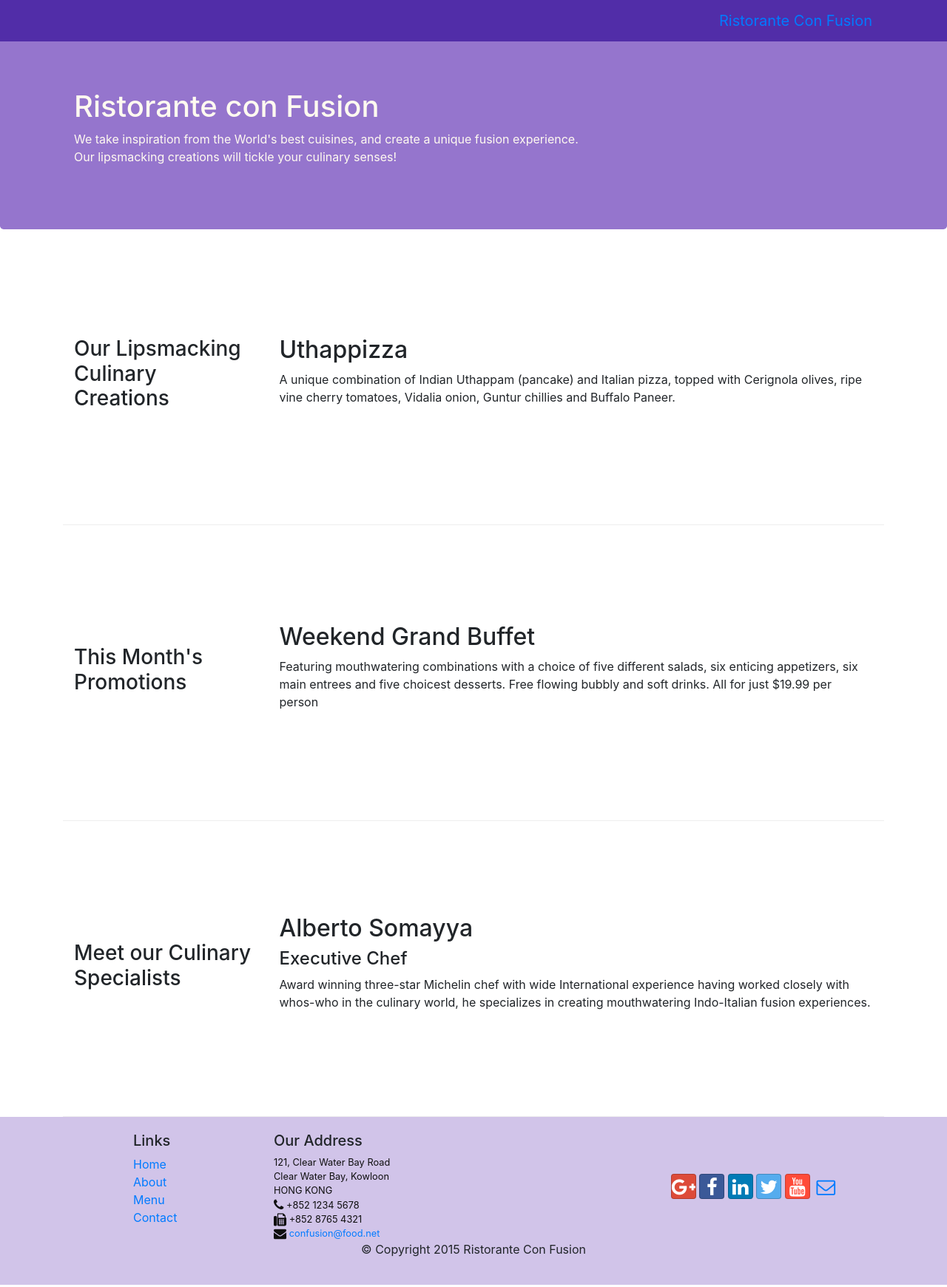
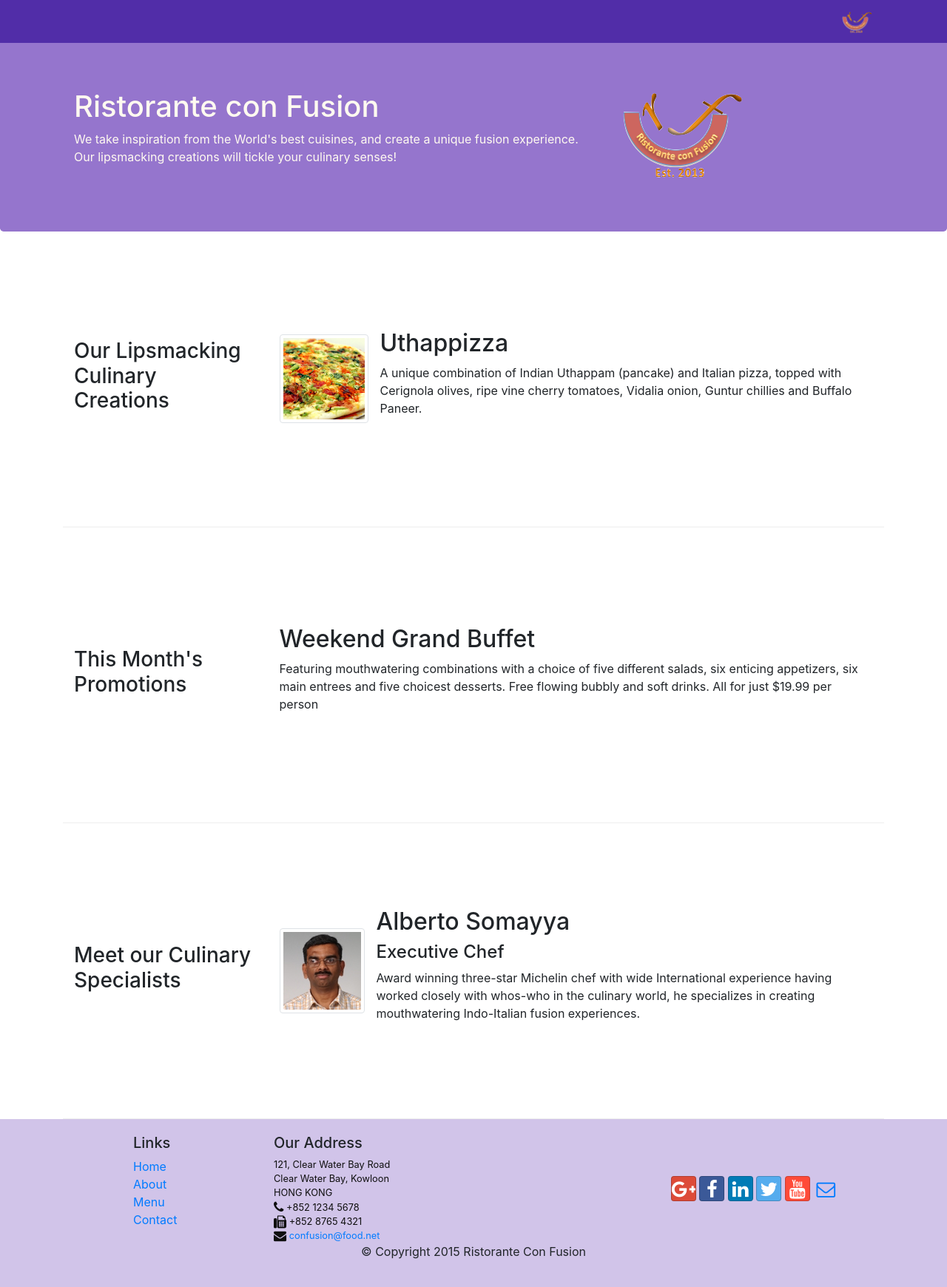
Before and after one commit to emmanuelvr/bootstrap4-buildable, a website: page index.html in a window 1280 px wide. Shown: the whole page at 74% size. Drawn offline with nearby package versions, Linux system fonts and the light colour scheme.

Commit message:
Images and media

```diff
--- a/index.html
+++ b/index.html
@@ -20,7 +20,7 @@
             <button class="navbar-toggler" type="button" data-toggle="collapse" data-target="#navbar">
                 <span class="navbar-toggler-icon"></span>
             </button>
-            <a href="#" class="navbar-brand">Ristorante Con Fusion</a>
+            <a href="#" class="navbar-brand"><img src="img/logo.png" height="30px" width="41"></a>
             <div class="collapse navbar-collapse" id="navbar">
                 <ul class="navbar-nav">
                     <li class="nav-item active"><a class="nav-link" href="#"><i class="fa fa-home fa-lg"></i> Home</a></li>
@@ -39,7 +39,8 @@
                     <h1>Ristorante con Fusion</h1>
                     <p>We take inspiration from the World's best cuisines, and create a unique fusion experience. Our lipsmacking creations will tickle your culinary senses!</p>
                 </div>
-                <div class="col col-sm">
+                <div class="col col-sm align-self-center">
+                    <img src="img/logo.png" class="img-fluid">
                 </div>
             </div>
         </div>
@@ -51,8 +52,13 @@
                 <h3>Our Lipsmacking Culinary Creations</h3>
             </div>
             <div class="col-sm col-md flex-first">
-                <h2>Uthappizza</h2>
-                <p>A unique combination of Indian Uthappam (pancake) and Italian pizza, topped with Cerignola olives, ripe vine cherry tomatoes, Vidalia onion, Guntur chillies and Buffalo Paneer.</p>
+                <div class="media">
+                    <img src="img/uthappizza.png" alt="uthappizza" class="d-flex mr-3 img-thumbnail align-self-center">
+                    <div class="media-body">
+                        <h2 class="mt-0">Uthappizza</h2>
+                        <p class="hidden-xs-down">A unique combination of Indian Uthappam (pancake) and Italian pizza, topped with Cerignola olives, ripe vine cherry tomatoes, Vidalia onion, Guntur chillies and Buffalo Paneer.</p>
+                    </div>
+                </div>
             </div>
         </div>
 
@@ -63,7 +69,7 @@
             </div>
             <div class="col-sm col-md">
                 <h2>Weekend Grand Buffet</h2>
-                <p>Featuring mouthwatering combinations with a choice of five different salads, six enticing appetizers, six main entrees and five choicest desserts. Free flowing bubbly and soft drinks. All for just $19.99 per person </p>
+                <p class="hidden-xs-down">Featuring mouthwatering combinations with a choice of five different salads, six enticing appetizers, six main entrees and five choicest desserts. Free flowing bubbly and soft drinks. All for just $19.99 per person </p>
             </div>
         </div>
 
@@ -72,9 +78,14 @@
                 <h3>Meet our Culinary Specialists</h3>
             </div>
             <div class="col-sm col-md flex-first">
-                <h2>Alberto Somayya</h2>
-                <h4>Executive Chef</h4>
-                <p>Award winning three-star Michelin chef with wide International experience having worked closely with whos-who in the culinary world, he specializes in creating mouthwatering Indo-Italian fusion experiences. </p>
+                <div class="media">
+                    <img src="img/alberto.png" alt="alberto" class="d-flex mr-3 img-thumbnail align-self-center">
+                    <div class="media-body">
+                        <h2>Alberto Somayya</h2>
+                        <h4>Executive Chef</h4>
+                        <p class="hidden-xs-down">Award winning three-star Michelin chef with wide International experience having worked closely with whos-who in the culinary world, he specializes in creating mouthwatering Indo-Italian fusion experiences. </p>
+                    </div>
+                </div>
             </div>
         </div>
     </div>
```
Also changed, not shown: about-us.html (+4 -3 lines), contact-us.html (+3 -2 lines), img/alberto.png (added), img/buffet.png (added), img/logo.png (added), img/uthappizza.png (added), 1 other file.
